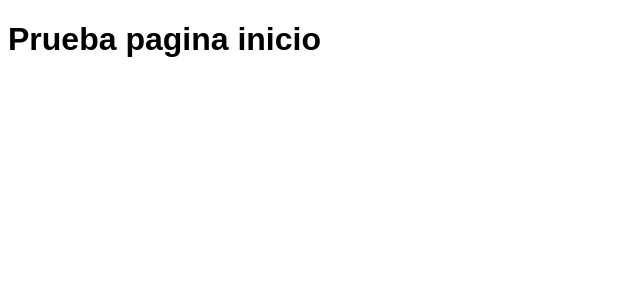
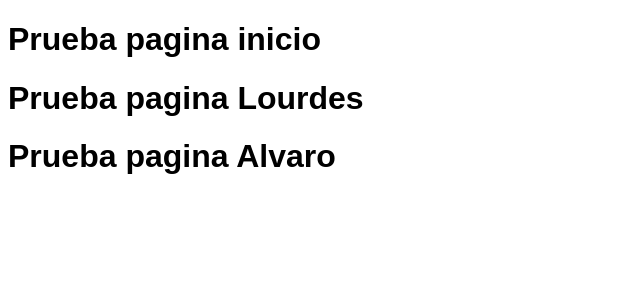
Before and after one commit to abarbaIH/MusicTeamsAppClient, a React (Create React App) app: page / in a window 1280 px wide. Shown: the top 300 px of the page, without its empty margins (0-640 px from the left). Built offline with nearby package versions, Linux system fonts and the light colour scheme.

Commit message:
prueba cliente

```diff
--- a/src/components/App.jsx
+++ b/src/components/App.jsx
@@ -4,6 +4,8 @@ function App() {
   return (
     <div className="App">
       <h1>Prueba pagina inicio</h1>
+      <h1>Prueba pagina Lourdes</h1>
+      <h1>Prueba pagina Alvaro</h1>
     </div>
   );
 }
```
